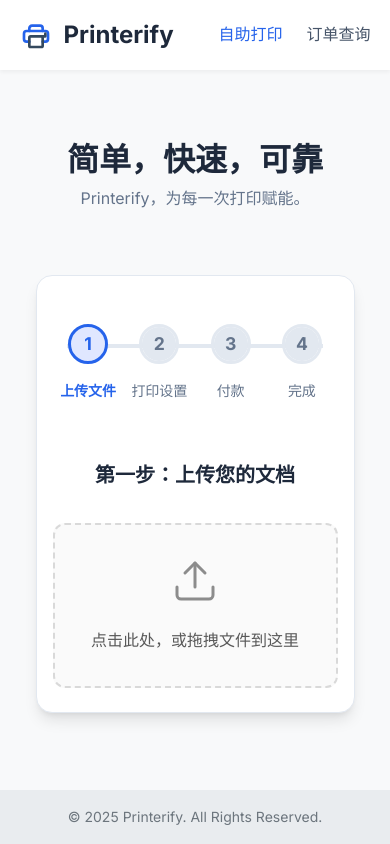
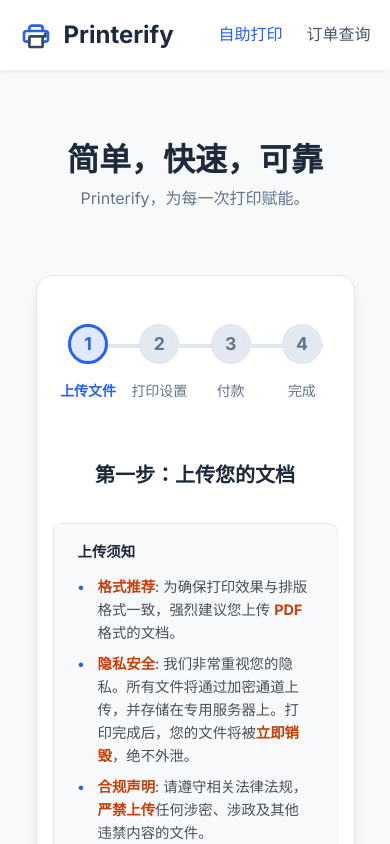
Before and after one commit to xicheng2003/Printerify, a Vue app in the folder frontend/: page / in a window 390 px wide. Shown: the top 844 px of the page. Built offline with nearby package versions, Linux system fonts and the light colour scheme.

Commit message:
feat: Add upload notice section to FileUploader with guidelines and privacy information

```diff
--- a/frontend/src/views/HomeView.vue
+++ b/frontend/src/views/HomeView.vue
@@ -12,6 +12,17 @@
         <div class="step-content">
           <div v-if="state.step === 1">
             <h3 class="step-title">第一步：上传您的文档</h3>
+
+            <!-- *** THE FIX IS HERE: Added upload notice section *** -->
+            <div class="upload-notice">
+              <p><strong>上传须知</strong></p>
+              <ul>
+                <li><strong>格式推荐</strong>: 为确保打印效果与排版格式一致，强烈建议您上传 <strong>PDF</strong> 格式的文档。</li>
+                <li><strong>隐私安全</strong>: 我们非常重视您的隐私。所有文件将通过加密通道上传，并存储在专用服务器上。打印完成后，您的文件将被<strong>立即销毁</strong>，绝不外泄。</li>
+                <li><strong>合规声明</strong>: 请遵守相关法律法规，<strong>严禁上传</strong>任何涉密、涉政及其他违禁内容的文件。</li>
+              </ul>
+            </div>
+
             <FileUploader ref="fileUploaderRef" @upload-success="onFileUploadSuccess" />
           </div>
 
@@ -57,7 +68,7 @@
             <div class="pricing-rules">
               <p><strong>计费规则说明</strong></p>
               <ul>
-                <li>打印费用: 单面打印 0.15元/页，双面打印 0.30元/页 (单双同价，即每面0.15元)。</li>
+                <li>打印费用: 单面打印 0.15元/页，双面打印 0.30元/页 (即每面0.15元)。</li>
                 <li>装订服务: 若选择装订，将额外收取 0.10元/本。</li>
                 <li>基础服务费: 每笔订单将收取 0.50元 的基础服务费。</li>
               </ul>
@@ -90,6 +101,7 @@
             <svg xmlns="http://www.w3.org/2000/svg" width="60" height="60" viewBox="0 0 24 24" fill="none" stroke="#10b981" stroke-width="2" stroke-linecap="round" stroke-linejoin="round"><path d="M22 11.08V12a10 10 0 1 1-5.93-9.14"></path><polyline points="22 4 12 14.01 9 11.01"></polyline></svg>
             <h3 class="step-title">订单提交成功！</h3>
             <p>取件时请出示取件码，请牢记或截图保存。</p>
+            <p>凭手机号和取件码，可在订单查询页面查询订单状态</p>
             <div class="pickup-code-wrapper">
               <span class="pickup-code-label">您的取件码</span>
               <strong class="pickup-code">{{ state.finalOrder.pickup_code }}</strong>
@@ -265,7 +277,7 @@ function reset() {
   margin-top: -0.5rem;
   margin-bottom: 2rem;
 }
-.pricing-rules {
+.pricing-rules, .upload-notice {
   background-color: #f8f9fa;
   border: 1px solid #e9ecef;
   border-radius: 8px;
@@ -274,21 +286,21 @@ function reset() {
   font-size: 0.9rem;
   color: #495057;
 }
-.pricing-rules p {
+.pricing-rules p, .upload-notice p {
   margin: 0 0 0.75rem 0;
   font-weight: 600;
   color: var(--text-dark);
 }
-.pricing-rules ul {
+.pricing-rules ul, .upload-notice ul {
   list-style-type: none;
   padding-left: 0;
 }
-.pricing-rules li {
+.pricing-rules li, .upload-notice li {
   margin-bottom: 0.5rem;
   position: relative;
   padding-left: 1.25rem;
 }
-.pricing-rules li::before {
+.pricing-rules li::before, .upload-notice li::before {
   content: '•';
   color: var(--primary-color);
   font-weight: bold;
@@ -297,14 +309,16 @@ function reset() {
   left: 0;
   top: 0;
 }
-.pricing-rules li:last-child {
+.pricing-rules li:last-child, .upload-notice li:last-child {
   margin-bottom: 0;
 }
+.upload-notice li strong {
+  color: #c2410c; /* A warm orange color for emphasis */
+}
 
-/* *** THE FIX IS HERE: Responsive Styles *** */
 @media (max-width: 767px) {
   .hero-section h2 {
-    font-size: 2rem; /* Smaller title on mobile */
+    font-size: 2rem;
   }
   .hero-section p {
     font-size: 1rem;
@@ -313,10 +327,10 @@ function reset() {
     font-size: 1.25rem;
   }
   .process-card {
-    padding: 1.5rem 1rem; /* Less padding on mobile */
+    padding: 1.5rem 1rem;
   }
   .options-grid {
-    grid-template-columns: 1fr; /* Force single column on mobile */
+    grid-template-columns: 1fr;
   }
   .pickup-code {
     font-size: 2rem;
```
